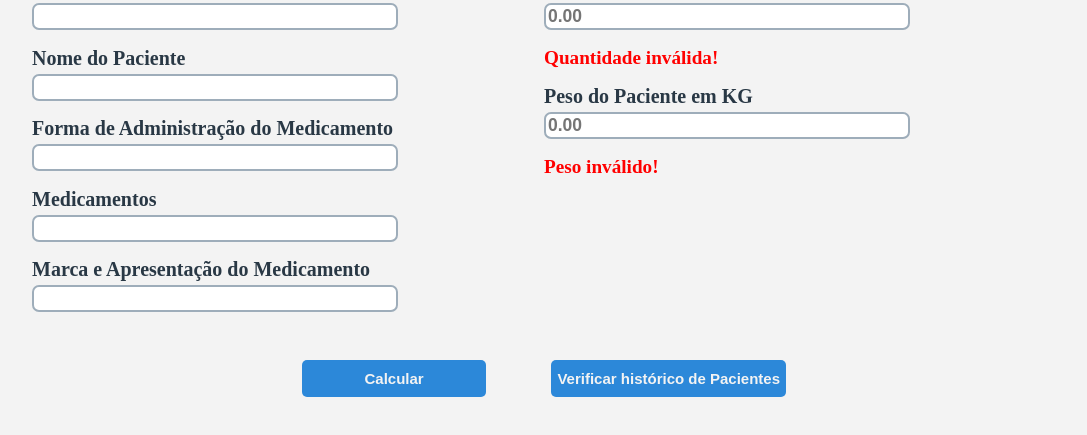
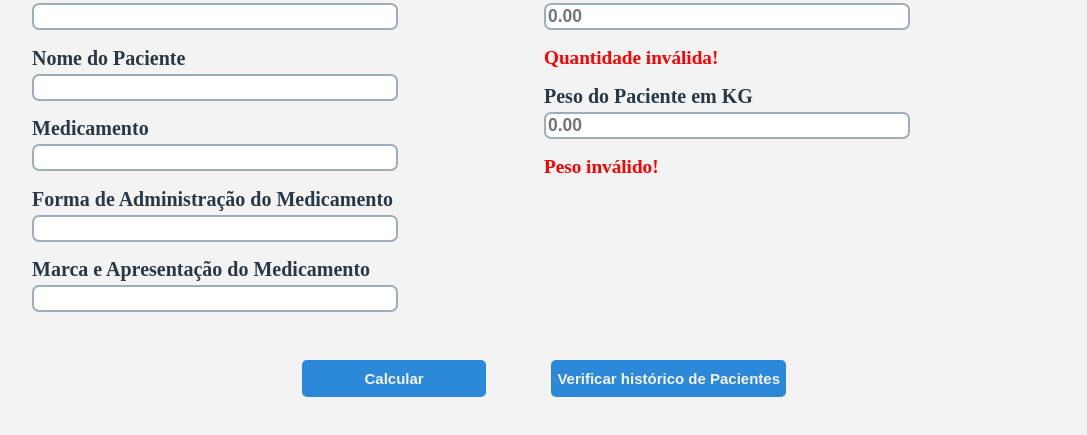
Before and after one commit to ycarlosedu/Medicine-Calculator, a plain HTML site: page calculadora.html in a window 1280 px wide. Shown: the part 139-574 px from the top of the page, without its empty margins (96-1183 px from the left). Drawn offline with Linux system fonts and the light colour scheme.

Commit message:
corrigido ordem dos elementos da pagina calculadora

```diff
--- a/calculadora.html
+++ b/calculadora.html
@@ -66,6 +66,14 @@
                             <option>Rafael Gustavo</option>
                         </datalist>
 
+                        <label for="medicamento" class="main__infos-form-title">Medicamento</label>
+                        <input type="text" id="medicamento" name="medicamento" list="medicamentos" class="main__infos-form-options">
+                        <datalist id="medicamentos">
+                            <option>Med 1</option>
+                            <option>Antibiótico 1</option>
+                            <option>Med 2</option>
+                        </datalist>
+
                         <label for="administracao" class="main__infos-form-title">Forma de Administração do Medicamento</label>
                         <input type="text" id="administracao" name="administracao" list="administracoes" class="main__infos-form-options">
                         <datalist id="administracoes">
@@ -74,13 +82,6 @@
                             <option>Oral</option>
                         </datalist>
 
-                        <label for="medicamento" class="main__infos-form-title">Medicamentos</label>
-                        <input type="text" id="medicamento" name="medicamento" list="medicamentos" class="main__infos-form-options">
-                        <datalist id="medicamentos">
-                            <option>Med 1</option>
-                            <option>Antibiótico 1</option>
-                            <option>Med 2</option>
-                        </datalist>
 
                         <label for="marca" class="main__infos-form-title">Marca e Apresentação do Medicamento</label>
                         <input type="text" id="marca" name="marca" list="marcas" class="main__infos-form-options">
```
